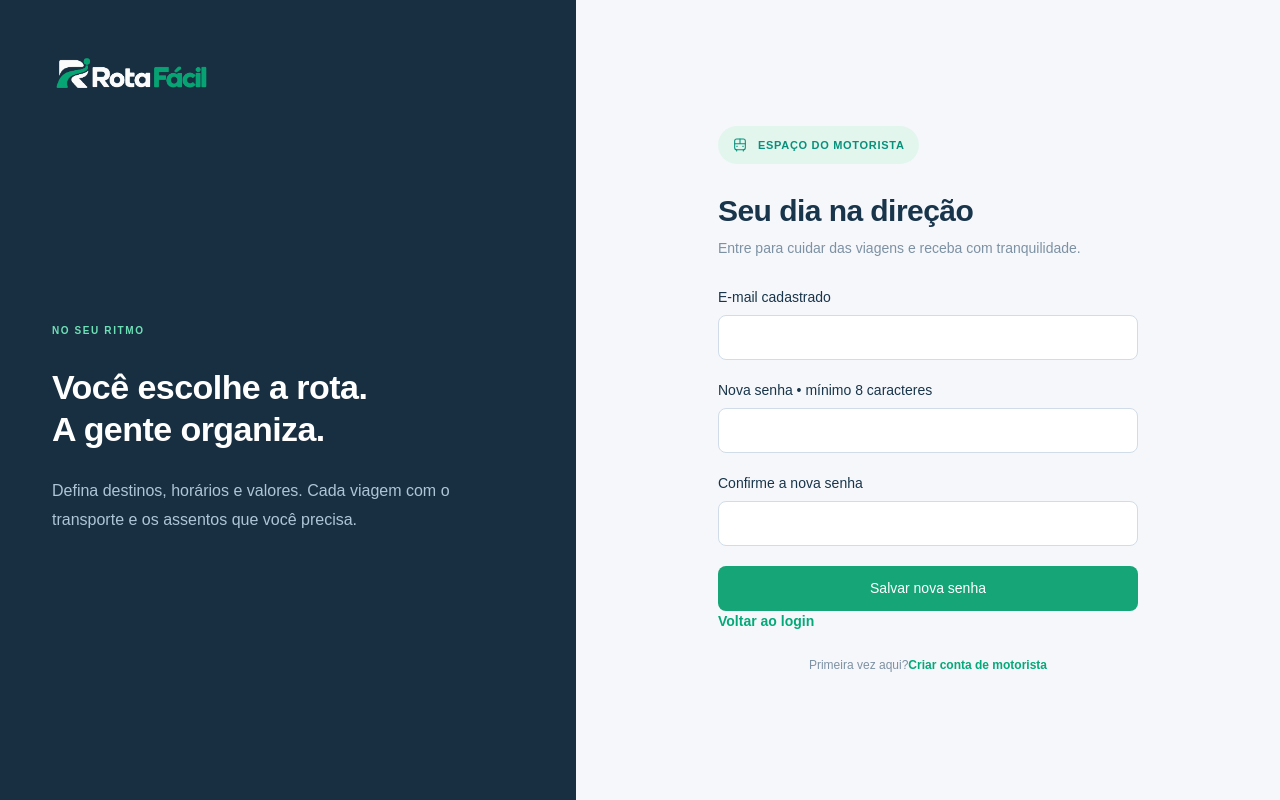
After one commit to gabinaiare/RotaFacil, a Laravel app: page /redefinir-senha/1 in a window 1280 px wide. The commit adds this page. Run offline with Laravel 12, Linux system fonts and the light colour scheme.

Commit message:
feat(auth): recuperação de acesso por link com expiração

```diff
--- /dev/null
+++ b/backend/app/Http/Controllers/RecuperarAcessoController.php
@@ -0,0 +1,82 @@
+<?php
+
+namespace App\Http\Controllers;
+
+use Illuminate\Auth\Events\PasswordReset;
+use Illuminate\Http\Request;
+use Illuminate\Support\Facades\Hash;
+use Illuminate\Support\Facades\Password;
+use Illuminate\Support\Str;
+
+class RecuperarAcessoController extends Controller
+{
+    /** Tela "Recuperar acesso": pede o e-mail */
+    public function mostrarPedido()
+    {
+        return view('auth.recuperar-acesso');
+    }
+
+    /** Envia o link. A resposta é sempre a mesma, para não revelar quais e-mails existem. */
+    public function enviarLink(Request $request)
+    {
+        $dados = $request->validate([
+            'email' => ['required', 'email'],
+        ], [
+            'email.required' => 'Informe o e-mail cadastrado.',
+            'email.email' => 'Informe um e-mail válido.',
+        ]);
+
+        $resultado = Password::sendResetLink(['email' => $dados['email']]);
+
+        if ($resultado === Password::RESET_THROTTLED) {
+            return back()->withInput()->withErrors([
+                'email' => 'Aguarde um minuto antes de pedir outro link.',
+            ]);
+        }
+
+        return back()->with('status', 'Se este e-mail estiver cadastrado, enviamos um link para redefinir a senha. Ele vale por 60 minutos.');
+    }
+
+    /** Tela para digitar a nova senha (abre pelo link do e-mail) */
+    public function mostrarRedefinicao(Request $request, string $token)
+    {
+        return view('auth.redefinir-senha', [
+            'token' => $token,
+            'email' => $request->query('email'),
+        ]);
+    }
+
+    public function redefinir(Request $request)
+    {
+        $dados = $request->validate([
+            'token' => ['required'],
+            'email' => ['required', 'email'],
+            'password' => ['required', 'string', 'min:8', 'confirmed'],
+        ], [
+            'email.required' => 'Informe o e-mail cadastrado.',
+            'password.required' => 'Informe a nova senha.',
+            'password.min' => 'A senha deve ter no mínimo 8 caracteres.',
+            'password.confirmed' => 'A confirmação da senha não confere.',
+        ]);
+
+        $resultado = Password::reset(
+            $dados,
+            function ($usuario, string $senha) {
+                $usuario->forceFill([
+                    'password' => Hash::make($senha),
+                    'remember_token' => Str::random(60),
+                ])->save();
+
+                event(new PasswordReset($usuario));
+            }
+        );
+
+        if ($resultado !== Password::PASSWORD_RESET) {
+            return back()->withInput($request->only('email'))->withErrors([
+                'email' => 'Este link é inválido ou expirou. Peça um novo link.',
+            ]);
+        }
+
+        return redirect()->route('login')->with('status', 'Senha alterada com sucesso. Entre com a nova senha.');
+    }
+}
--- a/backend/resources/views/auth/login.blade.php
+++ b/backend/resources/views/auth/login.blade.php
@@ -51,7 +51,7 @@
                     <p class="erro-formulario">{{ $message }}</p>
                 @enderror
 
-                <a class="link-acesso recuperar-senha" href="#">Esqueci minha senha</a>
+                <a class="link-acesso recuperar-senha" href="{{ route('senha.pedir') }}">Esqueci minha senha</a>
                 <button type="submit" class="botao">Entrar no meu painel</button>
             </form>
             <p class="observacao-acesso">Primeira vez aqui?<a href="{{ route('cadastro') }}">Criar conta de motorista</a></p>
--- /dev/null
+++ b/backend/resources/views/auth/redefinir-senha.blade.php
@@ -0,0 +1,69 @@
+    <!DOCTYPE html>
+    <html lang="pt-BR">
+    <head>
+        <meta charset="utf-8">
+        <meta name="viewport" content="width=device-width,initial-scale=1,viewport-fit=cover">
+        <meta name="theme-color" content="#102A40">
+        <title>Entrar • Rota Fácil</title>
+        <link rel="icon" href="{{ asset('assets/favicon-rota-facil.png') }}">
+        <link rel="stylesheet" href="{{ asset('css/style.css') }}">
+        <link rel="stylesheet" href="{{ asset('css/desktop.css') }}">
+        <link rel="stylesheet" href="{{ asset('css/laravel.css') }}">
+    </head>
+
+    <body class="pagina-acesso pagina-login">
+        <div class="aplicativo">
+            <header class="topo-acesso">
+                <img src="{{ asset('assets/logo-rota-facil.png') }}" alt="Rota Fácil">
+
+                <section class="apresentacao-acesso">
+                    <small>NO SEU RITMO</small>
+                    <h2>Você escolhe a rota.<br>A gente organiza.</h2>
+                    <p>Defina destinos, horários e valores. Cada viagem com o transporte e os assentos que você precisa.</p>
+                </section>
+            </header>
+
+            <main>
+                <span class="selo selo-motorista"><svg viewBox="0 0 24 24" fill="none" stroke="currentColor" stroke-width="1.6" stroke-linecap="round" stroke-linejoin="round" aria-hidden="true"><rect x="4" y="3" width="16" height="16" rx="3"></rect><path d="M4 10h16M12 3v7M7 19v2M17 19v2M7 14h1M16 14h1"></path></svg><span>ESPAÇO DO MOTORISTA</span></span>
+                <h1>Seu dia na direção</h1>
+                <p class="introducao">Entre para cuidar das viagens e receba com tranquilidade.</p>
+
+                @if (session('status'))
+                    <p class="sucesso-formulario">{{ session('status') }}</p>
+                @endif
+
+                            <form method="POST" action="{{ route('senha.redefinir') }}">
+                    @csrf
+                    <input type="hidden" name="token" value="{{ $token }}">
+
+                    @if ($errors->any())
+                        <div class="erro-formulario">
+                            @foreach ($errors->all() as $mensagem)
+                                <p>{{ $mensagem }}</p>
+                            @endforeach
+                        </div>
+                    @endif
+
+                    <label>
+                        E-mail cadastrado
+                        <input type="email" name="email" value="{{ old('email', $email) }}" required>
+                    </label>
+
+                    <label>
+                        Nova senha • mínimo 8 caracteres
+                        <input type="password" name="password" required minlength="8">
+                    </label>
+
+                    <label>
+                        Confirme a nova senha
+                        <input type="password" name="password_confirmation" required minlength="8">
+                    </label>
+
+                    <button type="submit" class="botao">Salvar nova senha</button>
+                    <a href="{{ route('login') }}">Voltar ao login</a>
+                </form>
+                <p class="observacao-acesso">Primeira vez aqui?<a href="{{ route('cadastro') }}">Criar conta de motorista</a></p>
+            </main>
+        </div>
+    </body>
+    </html>
--- a/backend/routes/web.php
+++ b/backend/routes/web.php
@@ -1,5 +1,6 @@
 <?php
 
+use App\Http\Controllers\RecuperarAcessoController;
 use App\Http\Controllers\PerfilController;
 use App\Http\Controllers\RelatorioController;
 use App\Http\Controllers\AuthController;
@@ -16,7 +17,12 @@ Route::redirect('/', '/login');
 Route::middleware('guest')->group(function () {
     Route::get('/login', [AuthController::class, 'mostrarLogin'])->name('login');
     Route::post('/login', [AuthController::class, 'login']);
+    Route::get('/recuperar-acesso', [RecuperarAcessoController::class, 'mostrarPedido'])->name('senha.pedir');
+    Route::post('/recuperar-acesso', [RecuperarAcessoController::class, 'enviarLink'])
+        ->middleware('throttle:5,1')->name('senha.enviar');
 
+    Route::get('/redefinir-senha/{token}', [RecuperarAcessoController::class, 'mostrarRedefinicao'])->name('password.reset');
+    Route::post('/redefinir-senha', [RecuperarAcessoController::class, 'redefinir'])->name('senha.redefinir');
     Route::get('/cadastro', [AuthController::class, 'mostrarCadastro'])->name('cadastro');
     Route::post('/cadastro', [AuthController::class, 'cadastrar']);
 });
```
Also changed, not shown: backend/resources/views/auth/recuperar-acesso.blade.php (added, +59 -0 lines).
